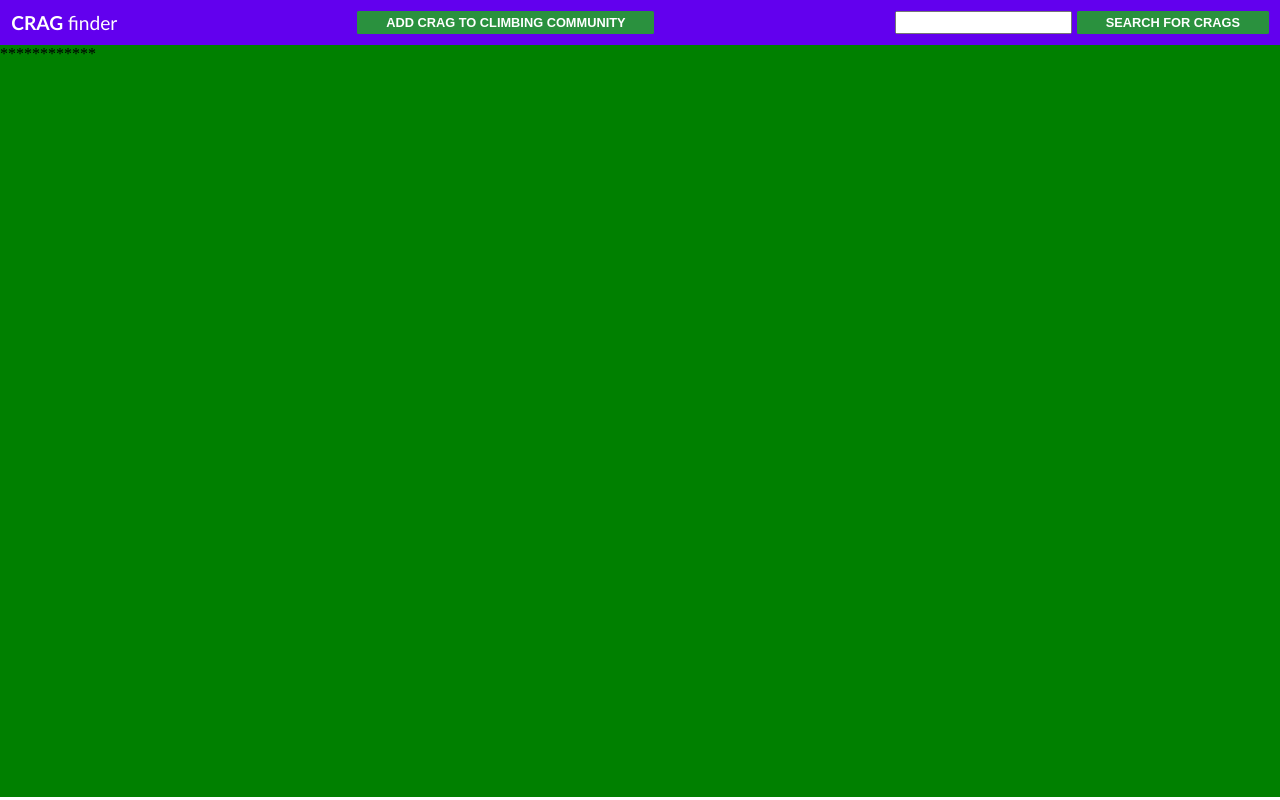
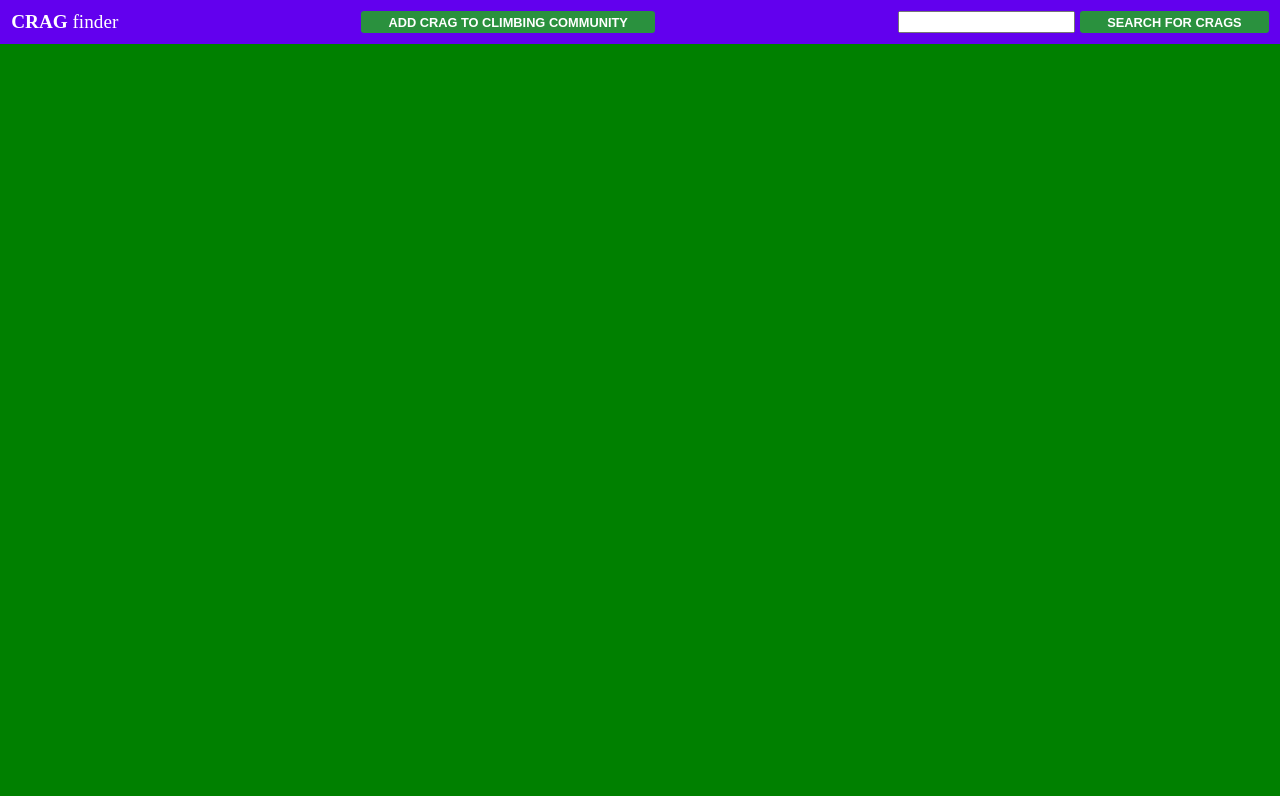
Before and after one commit to L00ka5z78/crag-finder-FE, a React (Create React App) app: page / in a window 1280 px wide. Built offline with nearby package versions, Linux system fonts and the light colour scheme.

Commit message:
styles splited into separate files 05.05.23 14.15

```diff
--- a/src/App.tsx
+++ b/src/App.tsx
@@ -1,20 +1,12 @@
 import React from 'react';
-import './App.css';
+import { Header } from './components/layout/Header';
+import { Map } from './components/layout/Map/Map';
 
 export const App = () => {
   return (
     <>
-      <header>
-        <h1>
-          <strong>CRAG </strong> finder
-        </h1>
-        <button>Add crag to climbing community</button>
-        <div className="search">
-          <input type="text" />
-          <button>Search for crags</button>
-        </div>
-      </header>
-      <div className="map">************</div>
+      <Header />
+      <Map />
     </>
   );
 };
--- /dev/null
+++ b/src/components/layout/Header.css
@@ -0,0 +1,18 @@
+header {
+  background: #6200ee;
+  padding: 0.7rem;
+  color: white;
+  display: flex;
+  justify-content: space-between;
+}
+header h1 {
+  font-size: 1.2rem;
+  font-weight: 200;
+}
+.search {
+  display: flex;
+}
+.search input {
+  width: 13em;
+  margin-right: 0.3rem;
+}
--- /dev/null
+++ b/src/components/layout/Header.tsx
@@ -0,0 +1,16 @@
+import React from 'react';
+import './Header.css';
+import { Btn } from './common/Btn';
+
+export const Header = () => (
+  <header>
+    <h1>
+      <strong>CRAG </strong> finder
+    </h1>
+    <Btn text="Add crag to climbing community"></Btn>
+    <div className="search">
+      <input type="text" />
+      <Btn text="Search for crags" />
+    </div>
+  </header>
+);
--- /dev/null
+++ b/src/components/layout/Map/Map.css
@@ -0,0 +1,4 @@
+.map {
+  background: green;
+  height: calc(100vh - 48px);
+}
--- /dev/null
+++ b/src/components/layout/Map/Map.tsx
@@ -0,0 +1,6 @@
+import React from 'react';
+import './Map.css';
+
+export const Map = () => {
+  return <div className="map"></div>;
+};
--- /dev/null
+++ b/src/components/layout/common/Btn.css
@@ -0,0 +1,10 @@
+button {
+  border: 0;
+  background: #2a913e;
+  color: white;
+  text-transform: uppercase;
+  font-weight: bold;
+  font-size: 0.8rem;
+  padding: 0.1rem 1.7rem;
+  border-radius: 0.2rem;
+}
--- /dev/null
+++ b/src/components/layout/common/Btn.tsx
@@ -0,0 +1,8 @@
+import React from 'react';
+import './Btn.css';
+
+interface Props {
+  text: string;
+}
+
+export const Btn = (props: Props) => <button>{props.text}</button>;
```
